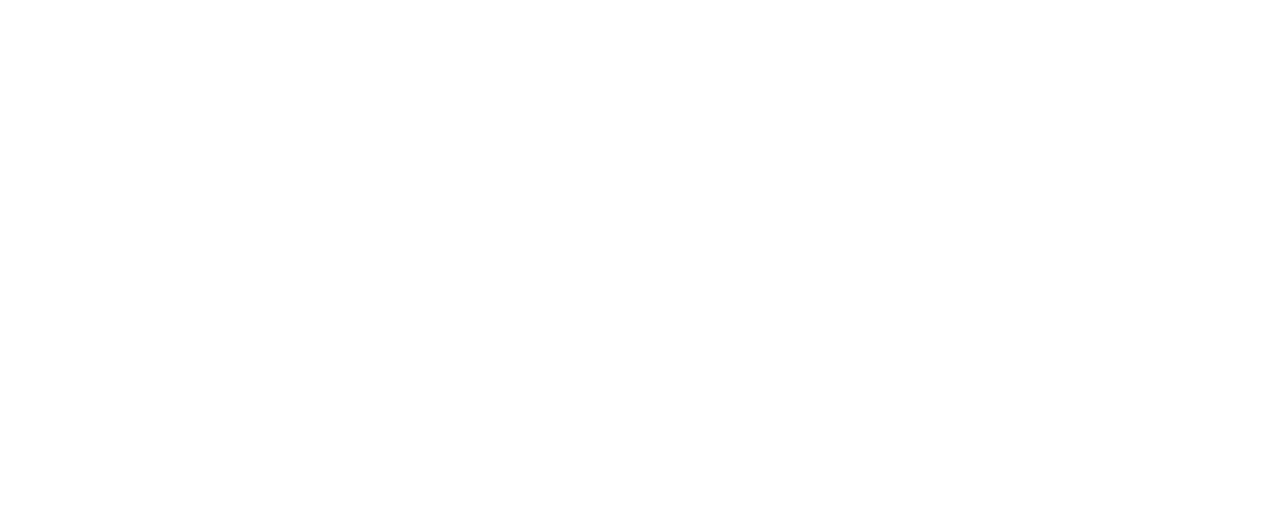
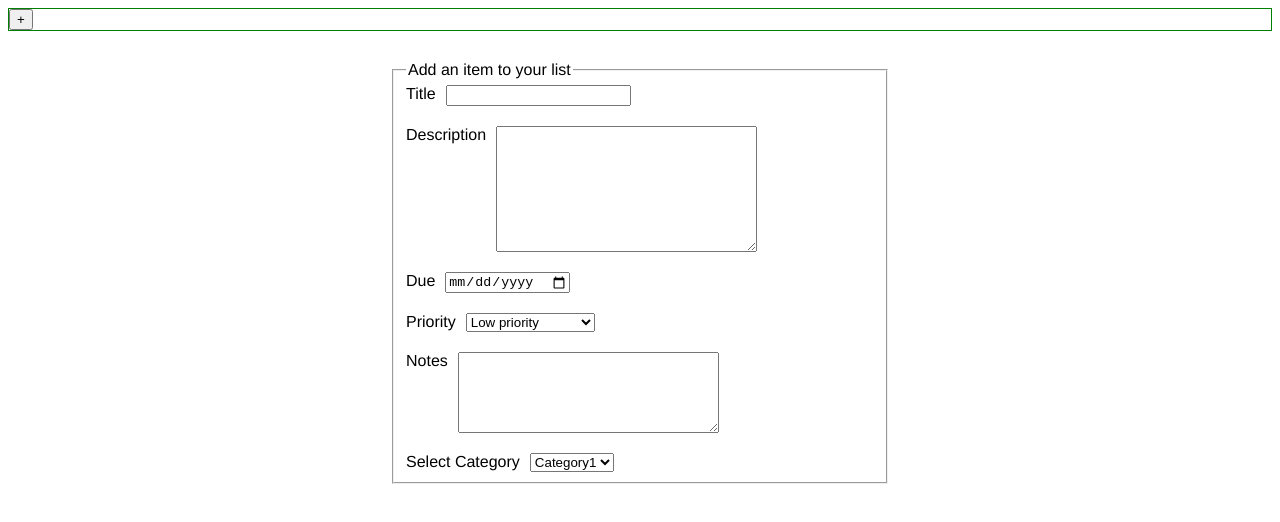
Before and after one commit to technikka/DoistTodoList, a website: page dist/index.html in a window 1280 px wide. Drawn offline with Linux system fonts and the light colour scheme.

Commit message:
Add todo item and form in html

```diff
--- a/src/index.js
+++ b/src/index.js
@@ -0,0 +1,5 @@
+import { todoItem } from './todo-item.js'
+
+const todoItems = [];
+
+let todo = todoItem('Odin TODO project', 'create a todo app', 'orange', Date.now, 'Odin');
--- /dev/null
+++ b/src/style.css
@@ -0,0 +1,27 @@
+#content {
+  font-family: 'Helvetica';
+  display: grid;
+}
+
+header {
+  border: 1px solid green;
+}
+
+.add-item-container {
+  justify-self: center;
+  width: 50%;
+  max-width: 500px;
+  padding: 30px;
+}
+
+.add-item-container fieldset {
+  display: flex;
+  flex-flow: column wrap;
+  gap: 20px;
+}
+
+.add-item-container fieldset div {
+  display: flex;
+  flex-flow: row wrap;
+  gap: 10px;
+}
--- /dev/null
+++ b/src/todo-item.js
@@ -0,0 +1,14 @@
+const todoItem = (title, description, priorityLevel, dueDate, category, notes) => {
+  title,
+  description,
+  priorityLevel,
+  dueDate,
+  category,
+  notes
+
+  const isComplete = false;
+
+  return {title, description, priorityLevel, dueDate, category, notes }
+};
+
+export { todoItem }
--- a/webpack.config.js
+++ b/webpack.config.js
@@ -1,6 +1,7 @@
 const path = require('path');
 
 module.exports = {
+  mode: 'development',
   entry: './src/index.js',
   devtool: 'inline-source-map',
   output: {
```
Also changed, not shown: dist/index.html, dist/main.js.
